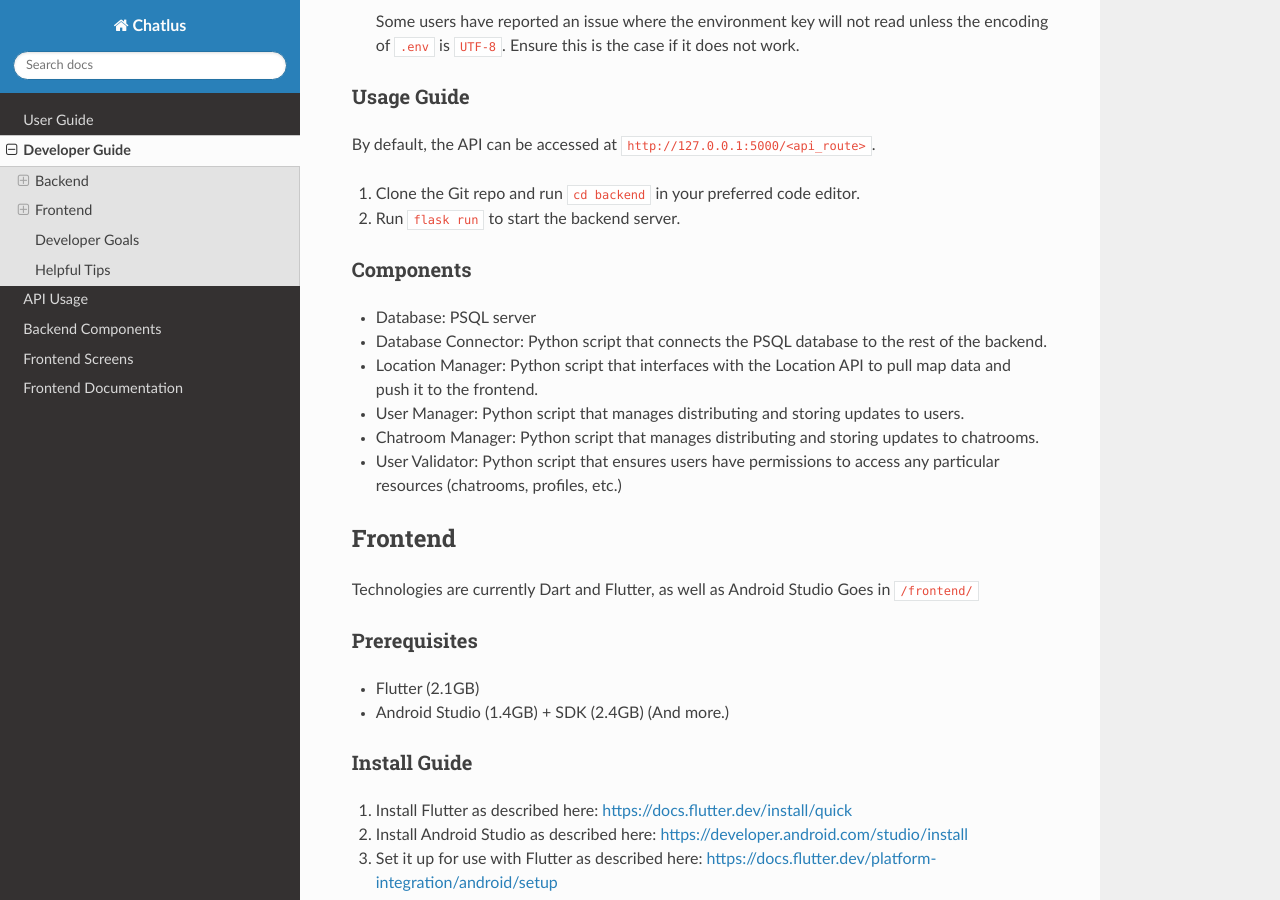
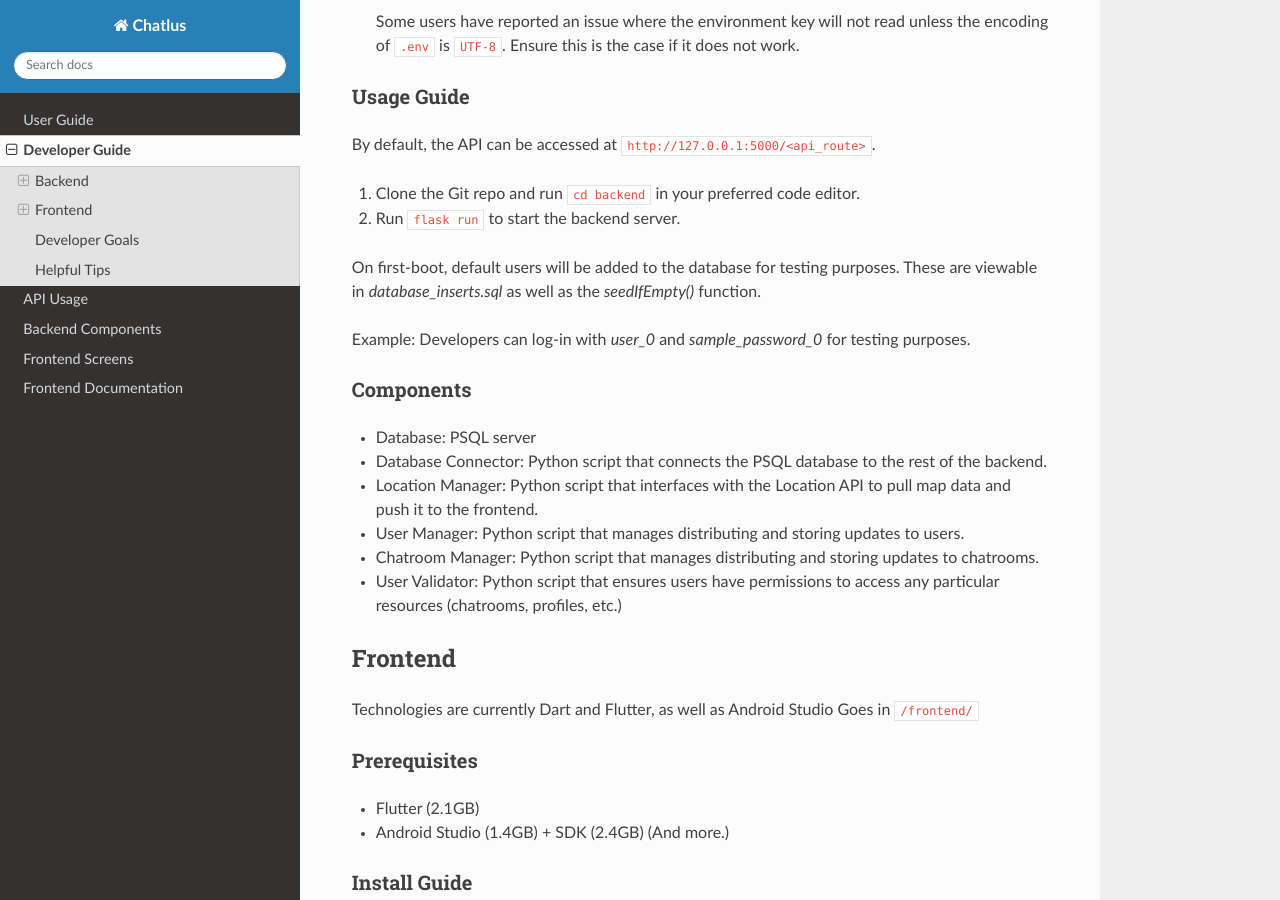
Before and after one commit to Chatlus/chatlus-docs, a Sphinx documentation site: the page built from docs/source/development.rst, in a window 1280 px wide and 900 px high, scrolled down 695 px. Built offline with Sphinx 7.4.7 and the Read the Docs theme 3.1.0, drawn with Linux system fonts in a browser that asks for light colours.

Commit message:
Add testing login details

```diff
--- a/docs/source/development.rst
+++ b/docs/source/development.rst
@@ -26,6 +26,10 @@ By default, the API can be accessed at ``http://127.0.0.1:5000/<api_route>``.
 
 1. Clone the Git repo and run ``cd backend`` in your preferred code editor.
 2. Run ``flask run`` to start the backend server.
+
+On first-boot, default users will be added to the database for testing purposes. These are viewable in `database_inserts.sql` as well as the `seedIfEmpty()` function.
+
+Example: Developers can log-in with `user_0` and `sample_password_0` for testing purposes.
 
 ^^^^^^^^^^^^^
 Components
```
